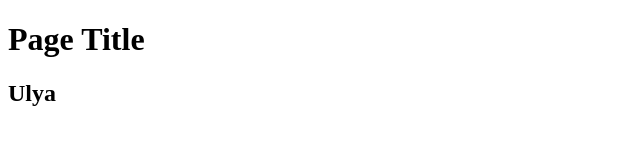
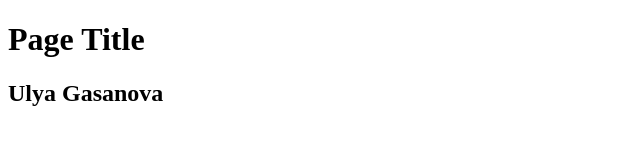
Before and after one commit to UlyaGasanova/khai-node-js-course, a plain HTML site: page index.html in a window 1280 px wide. Shown: the whole page, without its empty margins (0-640 px from the left). Drawn offline with Linux system fonts and the light colour scheme.

Commit message:
Update index.html

```diff
--- a/index.html
+++ b/index.html
@@ -9,7 +9,7 @@
 
 <body>
 	<h1>Page Title</h1>
-	<h2>Ulya</h2>
+	<h2>Ulya Gasanova</h2>
 </body>
 
 </html>
```
